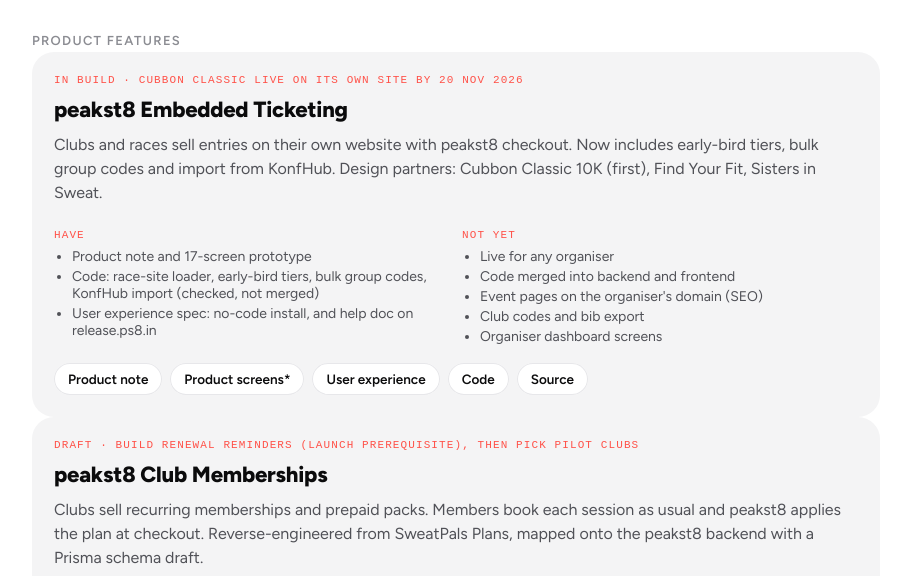
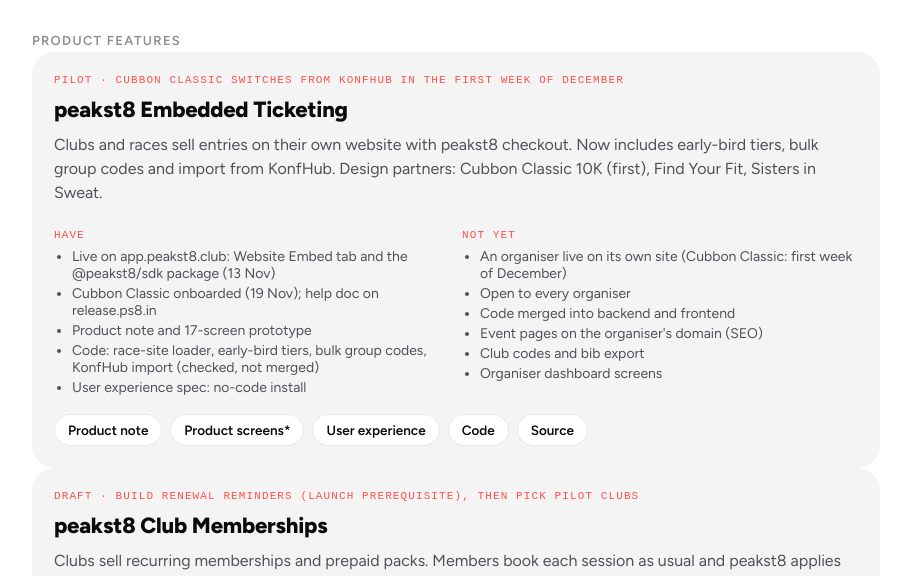
Before and after one commit to peakst8-Basecamp/product-notes, a plain HTML site: page index.html in a window 1280 px wide. Shown: the part 208-784 px from the top of the page, without its empty margins (184-1094 px from the left). Drawn offline with Linux system fonts and the light colour scheme; a web font is replaced by a local one.

Commit message:
Embedded Ticketing: status to Pilot, with what is live
Website Embed and the @peakst8/sdk package went live on 13 Nov and Cubbon
Classic was onboarded on 19 Nov, but the note still read "In build".

- Status Pilot; next step is Cubbon Classic switching from KonfHub in the
  first week of December
- Have / Not yet lists and milestones updated to match
- Home page and README status line updated

Co-Authored-By: Claude Fable 5.2 <noreply@anthropic.com>

```diff
--- a/index.html
+++ b/index.html
@@ -45,10 +45,10 @@ footer a{color:var(--ink-2)}
 <p class="lead">What peakst8 is building, who it's for, the screens and the timeline to go live.</p>
 <h2 class="grp">Product features</h2>
 <article class="note" data-id="embedded-ticketing">
-  <span class="lbl">In build · Cubbon Classic live on its own site by 20 Nov 2026</span>
+  <span class="lbl">Pilot · Cubbon Classic switches from KonfHub in the first week of December</span>
   <h2>peakst8 Embedded Ticketing</h2>
   <p>Clubs and races sell entries on their own website with peakst8 checkout. Now includes early-bird tiers, bulk group codes and import from KonfHub. Design partners: Cubbon Classic 10K (first), Find Your Fit, Sisters in Sweat.</p>
-  <div class="hn"><div><span class="lbl">Have</span><ul><li>Product note and 17-screen prototype</li><li>Code: race-site loader, early-bird tiers, bulk group codes, KonfHub import (checked, not merged)</li><li>User experience spec: no-code install, and help doc on release.ps8.in</li></ul></div><div><span class="lbl">Not yet</span><ul><li>Live for any organiser</li><li>Code merged into backend and frontend</li><li>Event pages on the organiser&#x27;s domain (SEO)</li><li>Club codes and bib export</li><li>Organiser dashboard screens</li></ul></div></div>
+  <div class="hn"><div><span class="lbl">Have</span><ul><li>Live on app.peakst8.club: Website Embed tab and the @peakst8/sdk package (13 Nov)</li><li>Cubbon Classic onboarded (19 Nov); help doc on release.ps8.in</li><li>Product note and 17-screen prototype</li><li>Code: race-site loader, early-bird tiers, bulk group codes, KonfHub import (checked, not merged)</li><li>User experience spec: no-code install</li></ul></div><div><span class="lbl">Not yet</span><ul><li>An organiser live on its own site (Cubbon Classic: first week of December)</li><li>Open to every organiser</li><li>Code merged into backend and frontend</li><li>Event pages on the organiser&#x27;s domain (SEO)</li><li>Club codes and bib export</li><li>Organiser dashboard screens</li></ul></div></div>
   <div class="links"><a href="embedded-ticketing/">Product note</a><a href="embedded-ticketing/prototype/">Product screens*</a><a href="https://github.com/peakst8-Basecamp/product-notes/blob/main/embedded-ticketing/USER-EXPERIENCE.md">User experience</a><a href="https://github.com/peakst8-Basecamp/product-notes/tree/main/embedded-ticketing/code">Code</a><a href="https://github.com/peakst8-Basecamp/product-notes/tree/main/embedded-ticketing/">Source</a></div>
 </article>
 <article class="note" data-id="memberships">
--- a/notes.json
+++ b/notes.json
@@ -16,10 +16,10 @@
       "id": "embedded-ticketing",
       "title": "peakst8 Embedded Ticketing",
       "folder": "embedded-ticketing/",
-      "status": "In build",
-      "next": "Cubbon Classic live on its own site by 20 Nov 2026",
+      "status": "Pilot",
+      "next": "Cubbon Classic switches from KonfHub in the first week of December",
       "owner": "Arvind",
-      "updated": "2026-11-19",
+      "updated": "2026-11-28",
       "summary": "Clubs and races sell entries on their own website with peakst8 checkout. Now includes early-bird tiers, bulk group codes and import from KonfHub. Design partners: Cubbon Classic 10K (first), Find Your Fit, Sisters in Sweat.",
       "links": {
         "Product note": "embedded-ticketing/",
@@ -39,8 +39,18 @@
           "status": "done"
         },
         {
+          "name": "Website Embed and @peakst8/sdk live",
+          "date": "2026-11-13",
+          "status": "done"
+        },
+        {
+          "name": "Cubbon Classic onboarded on peakst8",
+          "date": "2026-11-19",
+          "status": "done"
+        },
+        {
           "name": "Cubbon Classic 10K live",
-          "date": "2026-11-20",
+          "date": "2026-12-07",
           "status": "todo"
         },
         {
@@ -61,12 +71,15 @@
       ],
       "kind": "Product feature",
       "have": [
+        "Live on app.peakst8.club: Website Embed tab and the @peakst8/sdk package (13 Nov)",
+        "Cubbon Classic onboarded (19 Nov); help doc on release.ps8.in",
         "Product note and 17-screen prototype",
         "Code: race-site loader, early-bird tiers, bulk group codes, KonfHub import (checked, not merged)",
-        "User experience spec: no-code install, and help doc on release.ps8.in"
+        "User experience spec: no-code install"
       ],
       "notYet": [
-        "Live for any organiser",
+        "An organiser live on its own site (Cubbon Classic: first week of December)",
+        "Open to every organiser",
         "Code merged into backend and frontend",
         "Event pages on the organiser's domain (SEO)",
         "Club codes and bib export",
```
Also changed, not shown: 1 other file.
